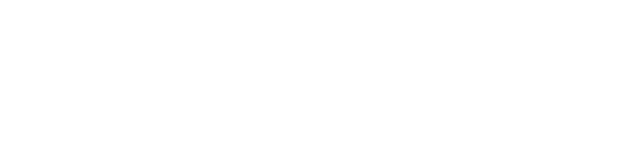
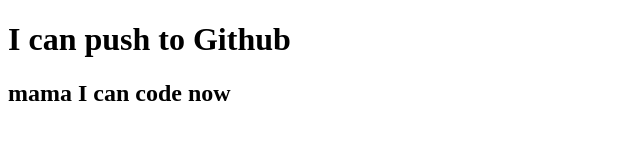
Before and after one commit to piyassaha2001/my-second-repo, a plain HTML site: page index.html in a window 1280 px wide. Shown: the whole page, without its empty margins (0-640 px from the left). Drawn offline with Linux system fonts and the light colour scheme.

Commit message:
added header

```diff
--- a/index.html
+++ b/index.html
@@ -8,5 +8,7 @@
 </head>
 <body>
 
+    <h1>I can push to Github</h1>
+    <h2>mama I can code now</h2>
 </body>
 </html>
```
